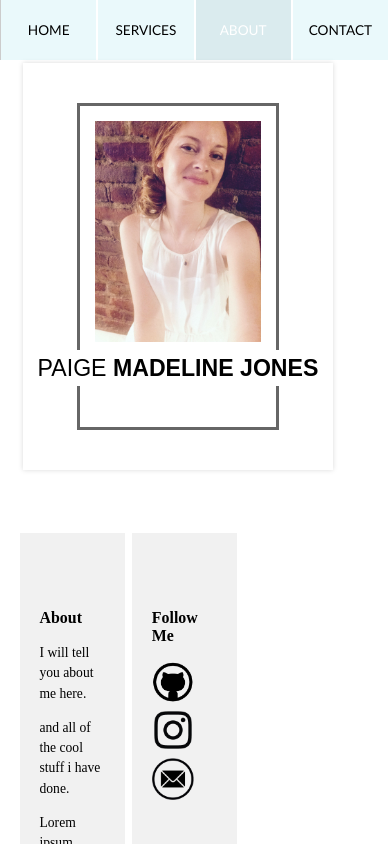
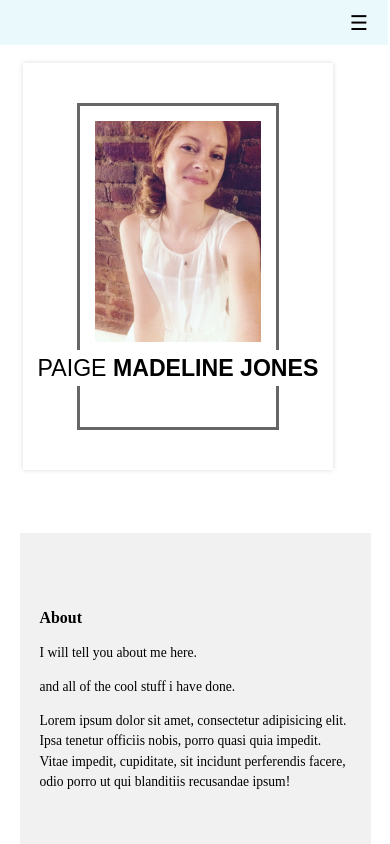
Before and after one commit to petitlapin86/portfolio, a plain HTML site: page about.html in a window 390 px wide. Shown: the top 844 px of the page. Drawn offline with nearby package versions, Linux system fonts and the light colour scheme; a web font is replaced by a local one.

Commit message:
adding hamburger nav icon and responsive columns

```diff
--- a/about.html
+++ b/about.html
@@ -22,7 +22,7 @@
   <header>
         <div id="navbar">
             <nav>
-              <a href="index.html">Home</a><a href="services.html">Services</a><a class="selected" href="about.html">About</a><a href="contact.html">Contact</a>
+              <a href="index.html">Home</a><a href="services.html">Services</a><a class="selected" href="about.html">About</a><a href="contact.html">Contact</a><a class ="menu-icon">&#9776;</a> <!--this last item is adding responsive scale down design-->
             </nav>
       </div> <!--closes id navbar-->
   </header> <!--this is closing the header-->
--- a/css/responsive.css
+++ b/css/responsive.css
@@ -4,6 +4,8 @@
   }
 }
 
+
+/*BELOW ARE CHANGES FOR WHEN THE SCREEN GETS SMALLER*/
 @media only screen and (max-width: 875px) {
   body {
     font-size: 85%;
@@ -14,3 +16,27 @@
   }
 
 }
+
+/*BELOW ARE CHANGES FOR NAVBAR HAMBURGER ICON*/
+@media only screen and (max-width: 700px) { /*THIS IS MAKING REGULAR NAV DISAPEAR*/
+  #navbar nav a {
+    display: none;
+  }
+
+#navbar nav a.menu-icon { /*THIS IS MAKING HAMBURGER ICON APPEAR*/
+  display: block;
+  float: right;
+  font-size: 1.5em;
+  padding: 10px 20px;
+  width: auto;
+}
+}
+
+
+@media only screen and (max-width: 700px) {
+  .col-1, .col-2, .col-3, .col-4 {
+    width: 100%;
+    margin-left: 0;
+    float: none;
+  }
+}
--- a/css/style.css
+++ b/css/style.css
@@ -45,12 +45,18 @@ figure.snip1113 {
   text-decoration: none;
   font: 1em "Trebuchet MS", Arial, sans-serif;
 }
-
 /*styling the selected navbar page you are clicked on*/
 #navbar nav a.selected {
   background: #daebee;
   color: white;
 }
+/*this is for the hamburger icon for when navbar gets minimized*/
+#navbar nav a.menu-icon {
+  display: none;
+}
+
+
+
 /*MEDIA STYLING*/
 /*this keeps them from getting larger than the confines of columns etc.*/
 img, video, audio {
```
Also changed, not shown: contact.html (+1 -1 lines), index.html (+1 -1 lines), services.html (+1 -1 lines).
